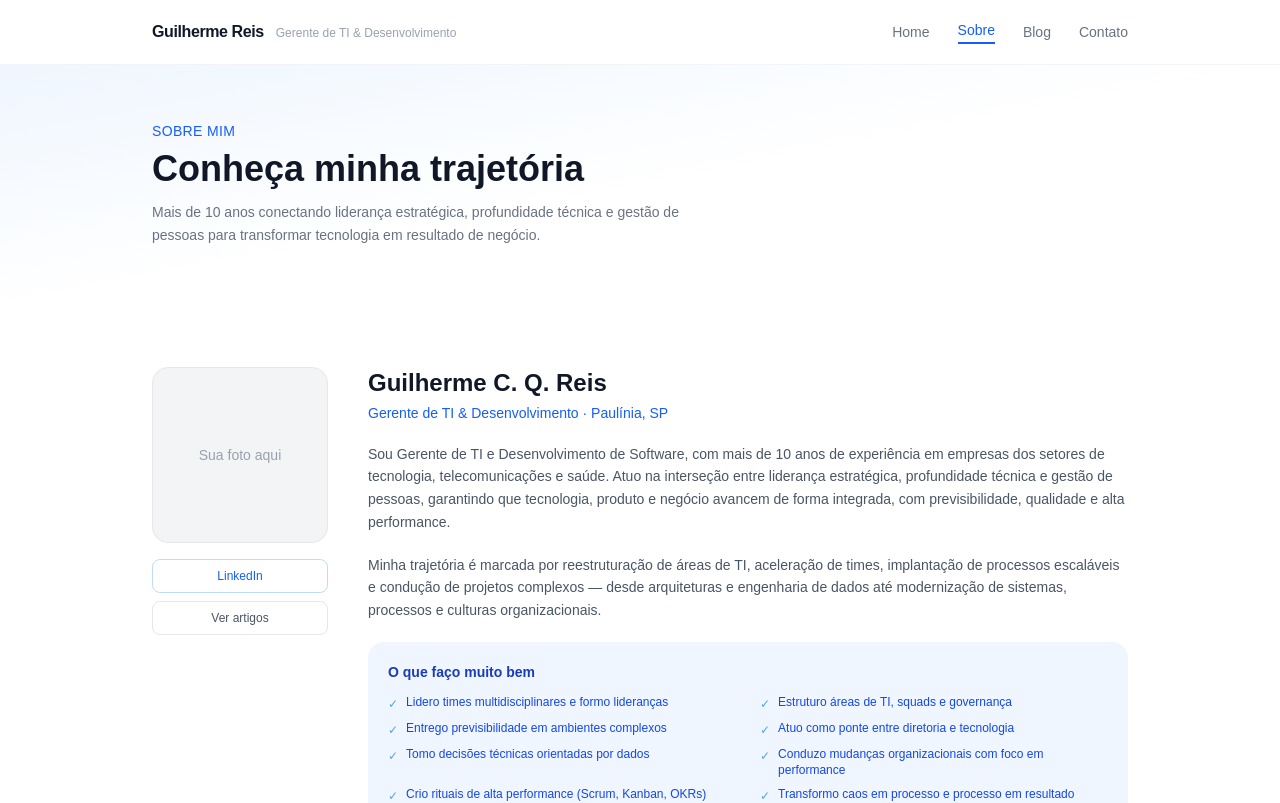
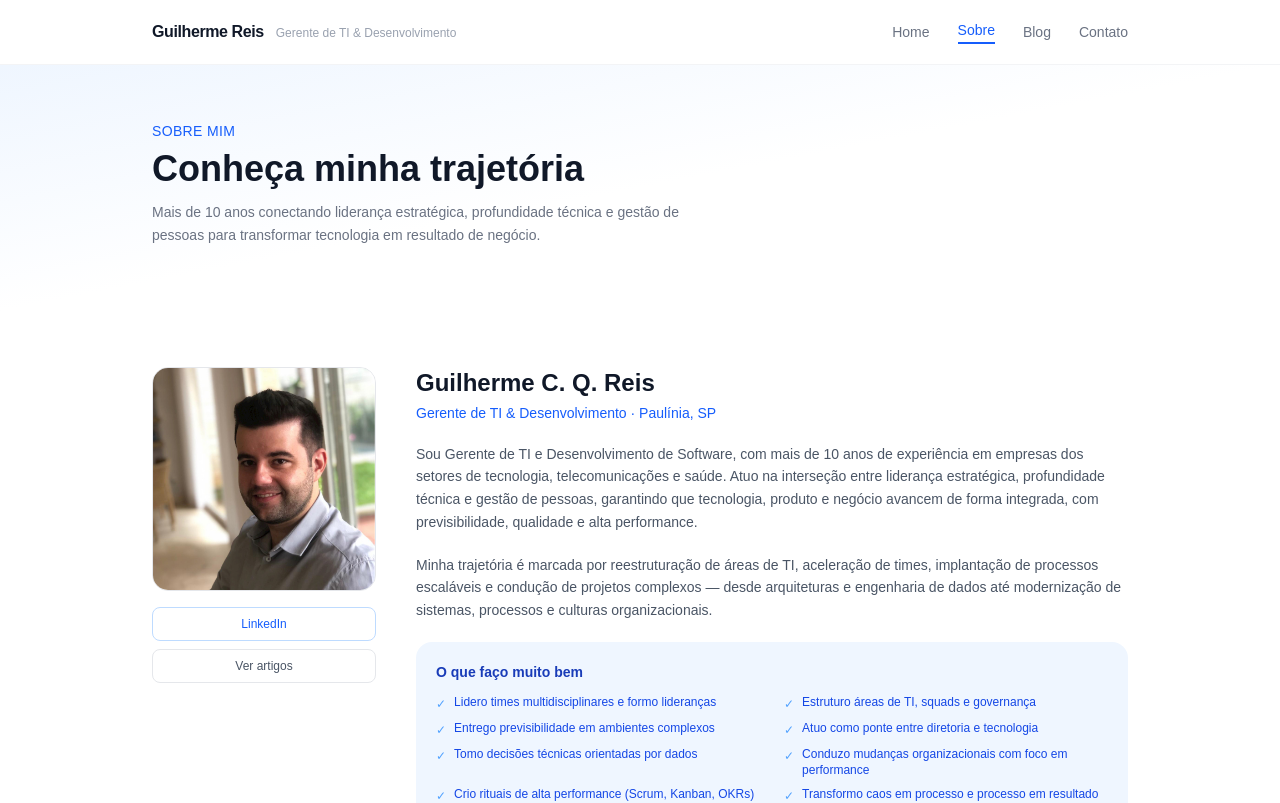
Before and after one commit to kabuzi4/blog-portfolio, a Next.js app: page /sobre in a window 1280 px wide. Shown: the top 803 px of the page. Built offline with nearby package versions, Linux system fonts and the light colour scheme.

Commit message:
feat: adicionar foto de perfil

```diff
--- a/app/page.tsx
+++ b/app/page.tsx
@@ -1,4 +1,5 @@
 import Link from "next/link";
+import Image from "next/image";
 
 // ─── Dados do perfil ────────────────────────────────────────────────────────
 const PROFILE = {
@@ -178,9 +179,13 @@ export default function Home() {
 
           {/* Avatar placeholder */}
           <div className="flex-shrink-0">
-            <div className="w-48 h-48 md:w-56 md:h-56 rounded-2xl bg-gray-100 flex items-center justify-center text-gray-400 text-sm border border-gray-200">
-              Sua foto aqui
-            </div>
+            <Image
+              src="/foto-perfil.jpg"
+              alt="Guilherme C. Q. Reis — Gerente de TI & Desenvolvimento"
+              width={200}
+              height={200}
+              className="w-48 h-48 md:w-56 md:h-56 rounded-2xl object-cover border border-gray-200"
+            />
           </div>
         </div>
       </section>
--- a/app/sobre/page.tsx
+++ b/app/sobre/page.tsx
@@ -1,4 +1,5 @@
 import Link from "next/link";
+import Image from "next/image";
 
 // ─── Dados ────────────────────────────────────────────────────────────────────
 const EXPERIENCIAS = [
@@ -120,9 +121,13 @@ export default function SobrePage() {
 
           {/* Avatar + links */}
           <div className="flex flex-col items-center gap-4 flex-shrink-0">
-            <div className="w-44 h-44 rounded-2xl bg-gray-100 border border-gray-200 flex items-center justify-center text-gray-400 text-sm">
-              Sua foto aqui
-            </div>
+              <Image
+                src="/foto-perfil.jpg"
+                alt="Guilherme C. Q. Reis — Gerente de TI & Desenvolvimento"
+                width={200}
+                height={200}
+                className="w-48 h-48 md:w-56 md:h-56 rounded-2xl object-cover border border-gray-200"
+              />
             <div className="flex flex-col gap-2 w-full">
               <a
                 href="https://www.linkedin.com/in/guilherme-reis-ti"
```
Also changed, not shown: public/foto-perfil.jpg (added).
